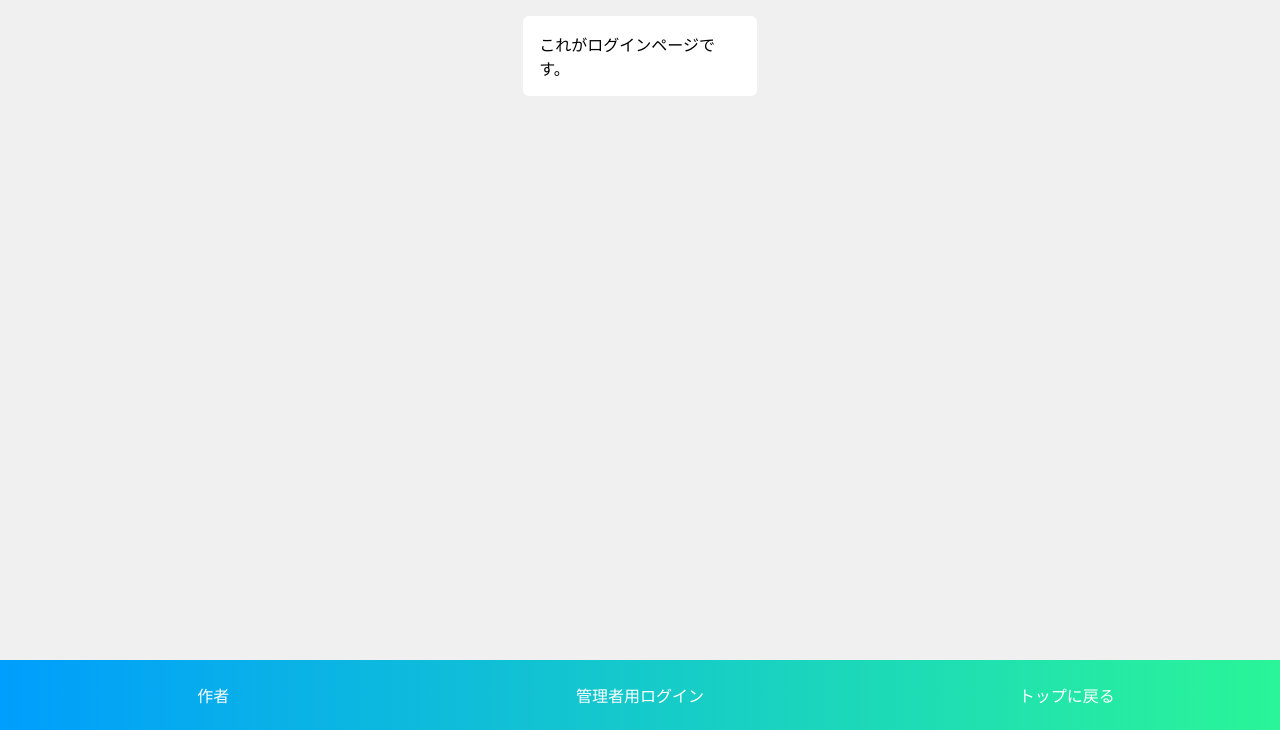
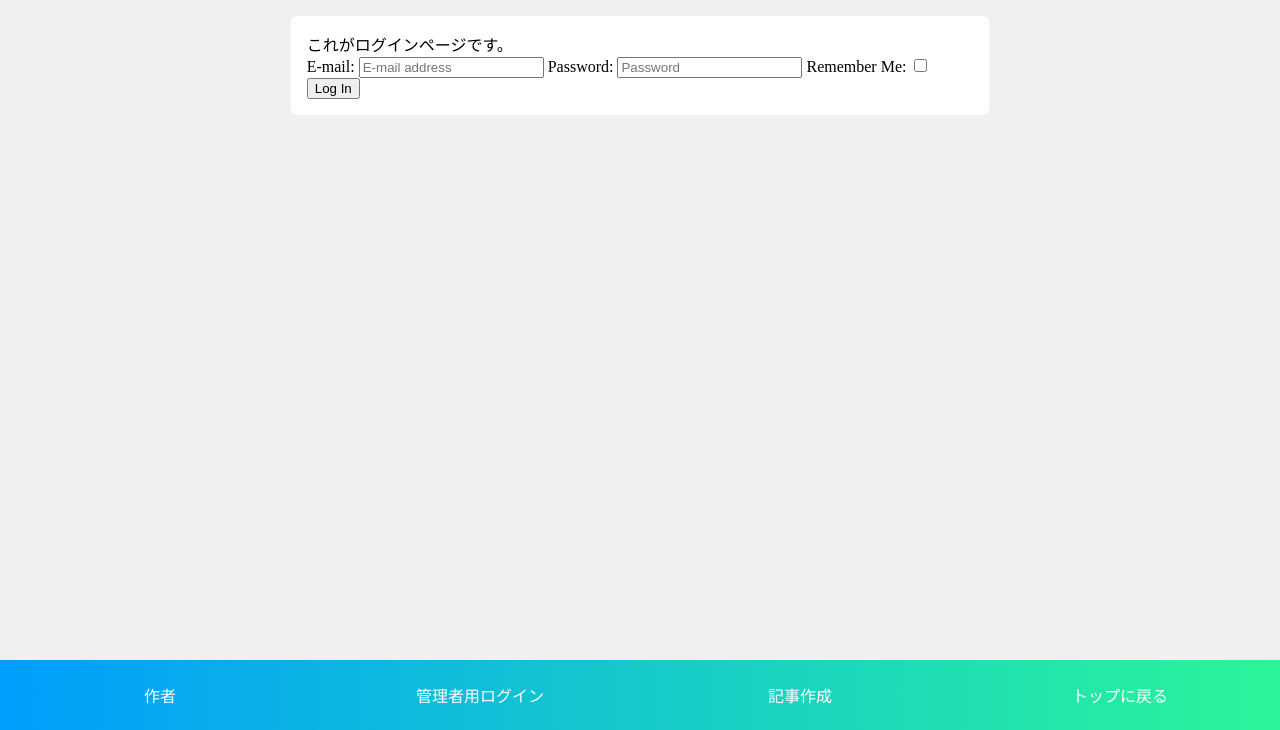
Before and after one commit to kanyamo/mysite_math, a Django app: page /accounts/login/ in a window 1280 px wide. Shown: the part 70-800 px from the top of the page. Run offline with Django 4.2, Linux system fonts and the light colour scheme.

Commit message:
ログイン機能追加

```diff
--- a/core/templates/account/login.html
+++ b/core/templates/account/login.html
@@ -1,4 +1,9 @@
 {% extends "core/base/one_column_base.html" %}
 {% block column1-1 %}
 これがログインページです。
+<form method="post" action="{% url 'account_login' %}">
+    {% csrf_token %}
+    {{ form }}
+    <button type="submit">Log In</button>
+</form>
 {% endblock %}
--- /dev/null
+++ b/core/templates/core/article_edit.html
@@ -0,0 +1,6 @@
+{% extends 'core/base/one_column_base.html' %}
+{% block title %}記事作成・編集{% endblock %}
+{% block column1-1 %}
+<h1>記事作成・編集</h1>
+<p class="test">この文字列で調整できるか？</p>
+{% endblock %}
--- a/core/templates/core/base/base.html
+++ b/core/templates/core/base/base.html
@@ -1,6 +1,6 @@
 {% load static %}
 <!DOCTYPE html>
-<html lang="en">
+<html lang="ja">
 <head>
     <meta charset="UTF-8">
     <meta http-equiv="X-UA-Compatible" content="IE=edge">
@@ -75,6 +75,11 @@
             </div>
             <div class="footer-item-outer">
                 <div class="footer-item-inner">
+                    <a href="{% url 'core:create' %}">記事作成</a>
+                </div>
+            </div>
+            <div class="footer-item-outer">
+                <div class="footer-item-inner">
                     <a href="#" class="return-to-top">トップに戻る</a>
                 </div>
             </div>
--- a/core/urls.py
+++ b/core/urls.py
@@ -5,4 +5,5 @@ app_name = 'core'
 urlpatterns = [
     path('', views.IndexView.as_view(), name='index'),
     path('<int:pk>/', views.ArticleDetailView.as_view(), name='detail'),
+    path('create/', views.ArticleCreateView.as_view(), name='create'),
 ]
--- a/core/views.py
+++ b/core/views.py
@@ -29,3 +29,9 @@ class ArticleDetailView(BaseTemplateView):
         article = Article.objects.get(pk=pk)
         context['article'] = article
         return context
+
+class ArticleCreateView(BaseTemplateView):
+    template_name = 'core/article_edit.html'
+
+class ArticleEditView(BaseTemplateView):
+    template_name = 'core/article_edit.html'
--- a/mysite/settings.py
+++ b/mysite/settings.py
@@ -158,3 +158,5 @@ ACCOUNT_EMAIL_SUBJECT_PREFIX = ''
 
 # デフォルトのメール送信元
 DEFAULT_FROM_EMAIL = os.getenv('FROM_EMAIL')
+
+EMAIL_BACKEND = 'django.core.mail.backends.console.EmailBackend'
```
Also changed, not shown: core/static/core/css/base.css (line endings or trailing spaces).
